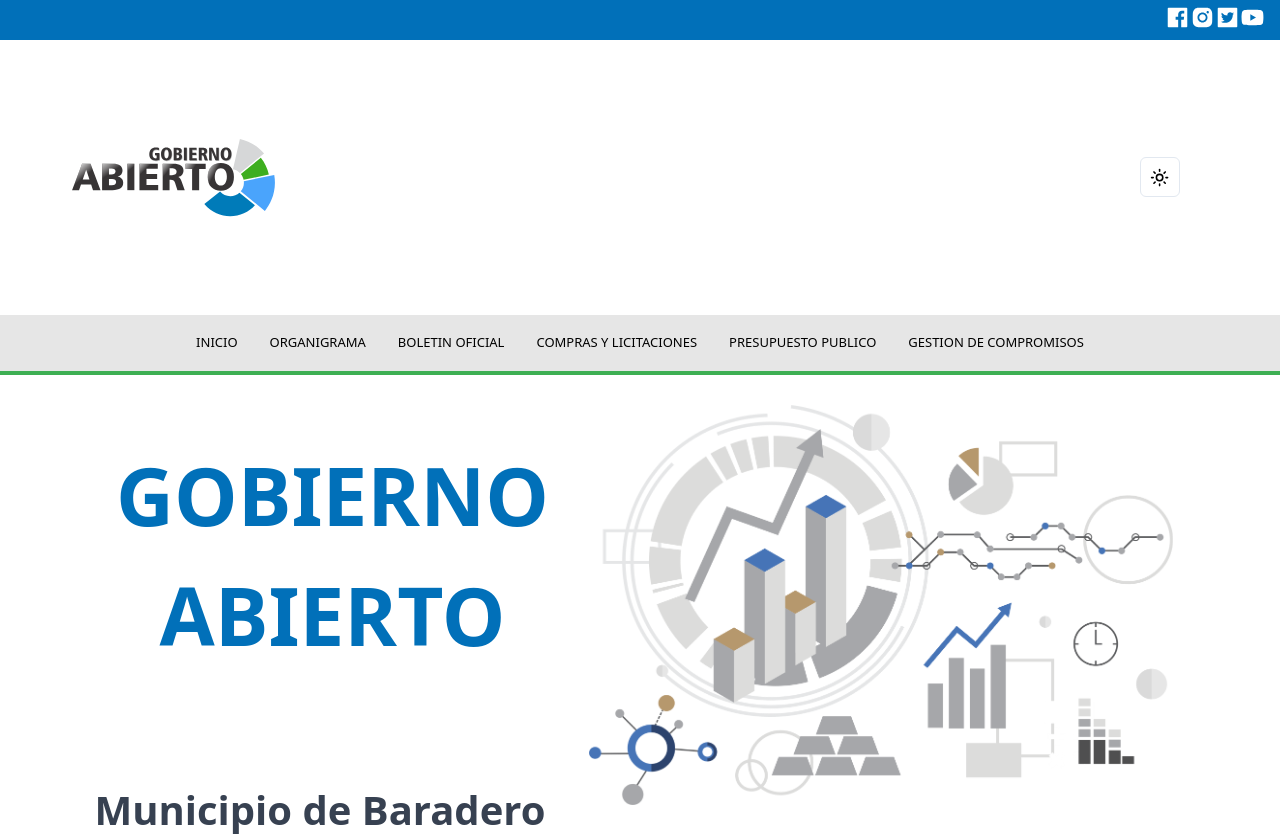
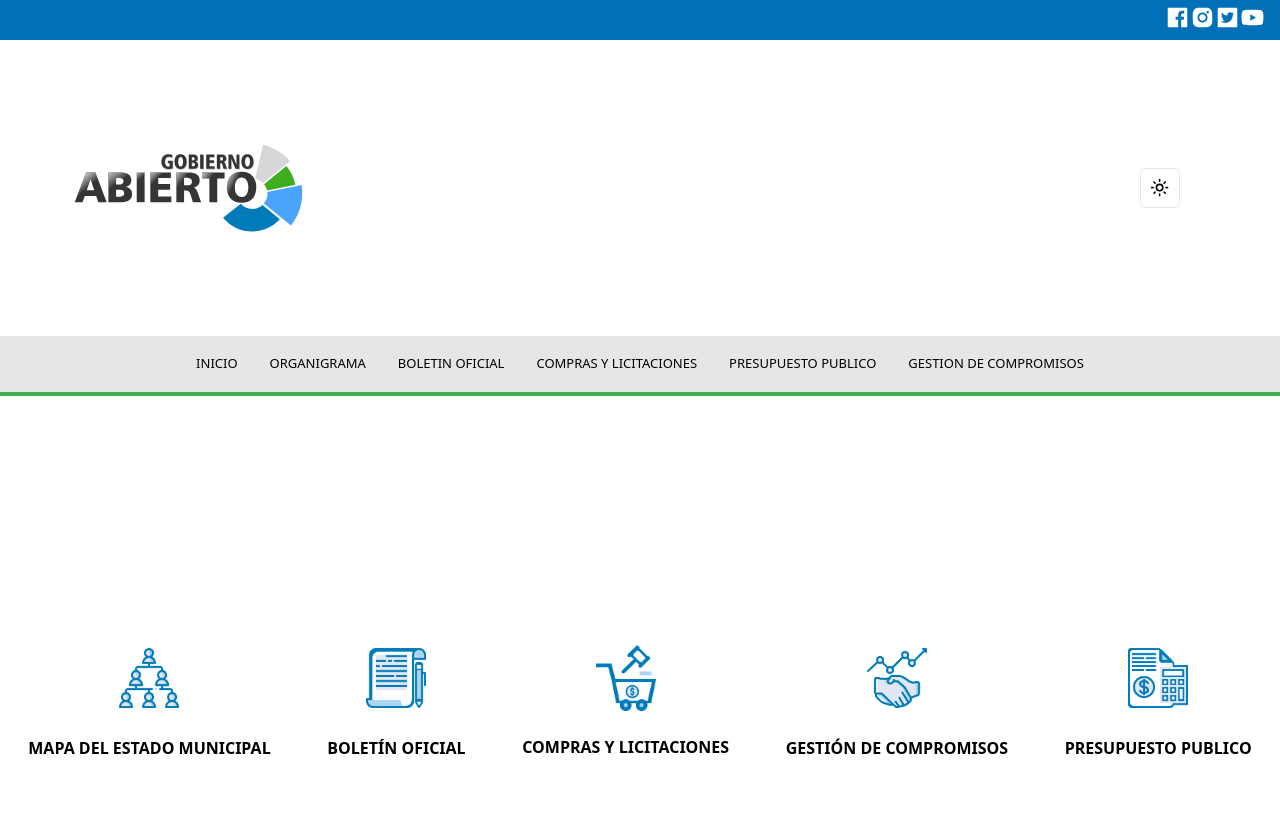
Before and after one commit to manuelcostilla/Gobierno-Abierto, a Next.js app: page / in a window 1280 px wide. Shown: the top 836 px of the page. Built offline with nearby package versions, Linux system fonts and the light colour scheme.

Commit message:
Update image source paths in Organigrama component

```diff
--- a/components/Layout/Header.jsx
+++ b/components/Layout/Header.jsx
@@ -55,7 +55,7 @@ export const Header = () => {
         </div>
         <div className="flex justify-between sm:justify-between items-center p-[50px] sm:w-auto">
           <Link href="/">
-            <Image alt="" src={logo} height={79} width={247} />
+            <Image alt="" src={logo} height={100} width={277} />
           </Link>
           <div className="flex justify-center sm:justify-start items-center p-[50px] sm:w-auto">
           <ModeToggle />
--- a/components/Main.jsx
+++ b/components/Main.jsx
@@ -1,7 +1,6 @@
 import Image from 'next/image'
 import Link from 'next/link'
 
-import imagen_fondo_gobierno_abierto from '../public/imagenes/fondo_gobierno_abierto.png'
 import mapa_estado_municipal from '../public/imagenes/atajo_MapaDelEstadoMunicipal.png'
 import boletin_oficial from '../public/imagenes/atajos_BoletinOficial.png'
 import compra_licitaciones from '../public/imagenes/atajo_ComprasYLicitaciones.png'
@@ -12,65 +11,50 @@ import presupuesto_publico from '../public/imagenes/atajo_PresupuestoPublico.png
 export const Main = () => {
   return (
     <>
-
-      <div className="block lg:flex lg:justify-around  overflow-x-hidden ">
-        <div className="block lg:flex lg:w-[450px] w-full lg:ml-[100px] lg:mt-[60px]  mt-8 ">
-          <h1 className="block lg:flex font-bold text-blue-header font-sans lg:text-[80px] text-[60px] text-center">GOBIERNO ABIERTO</h1>
-        </div>
-        <div className="xs:mt-5 block lg:flex lg:w-[600px] lg:mr-[100px] lg:mt-[30px] ">
-          <Image
-            src={imagen_fondo_gobierno_abierto}
-            alt=""
-            className="block lg:flex lg:w-[600px] lg:h-[400px] w-[300px] h-[150px] ml-4" />
-        </div>
-      </div>
       <div className="hidden lg:w-[100px] lg:h-[10px] lg:bg-green-nav lg:absolute lg:top-[585px] lg:left-[100px]">{/* Barra verde */}</div>
-      <div className="xs:mt-5 items-center w-full xs:flex xs:justify-center md:justify-start lg:justify-start flex ">
-        <h4 className="w-1/2 text-center font-bold font-sans  text-gray-700 text-[40px] lg:absolute lg:top-[620px] mt-40">Municipio de Baradero</h4>
-      </div>
-      <div className="flex items-center mb-56 mt-56  justify-around font-sans font-semibold flex-wrap">
-        <div>
+      <div className="flex flex-col lg:flex-row items-center mb-56 mt-56  justify-around font-sans font-semibold flex-wrap ">
+        <div className='flex flex-col flex-wrap '>
           <div className="text-black text-center p-4 transition duration-300 ease-in-out transform hover:scale-105 ">
             <Link href="../organigrama" className='flex flex-col justify-center items-center content-center p-3'>
-            <Image className="m-auto" src={mapa_estado_municipal} height={80} width={80} alt="" />
+              <Image className="m-auto" src={mapa_estado_municipal} height={60} width={60} alt="" />
             </Link>
           </div>
           <p>MAPA DEL ESTADO MUNICIPAL</p>
         </div>
-        <div>
+        <div className='flex flex-col flex-wrap  '>
           <div className="text-black text-center p-4 transition duration-300 ease-in-out transform hover:scale-105 ">
             <Link href="../boletin-oficial" className='flex flex-col justify-center items-center content-center  p-3'>
-            <Image className="m-auto" src={boletin_oficial} height={80} width={80} alt="" />
+              <Image className="m-auto" src={boletin_oficial} height={60} width={60} alt="" />
             </Link>
           </div>
           <p>BOLETÍN OFICIAL</p>
         </div>
-        <div>
+        <div className='flex flex-col flex-wrap'>
           <div className="text-black text-center p-4 transition duration-300 ease-in-out transform hover:scale-105  ">
             <Link href="../precios-y-licitaciones" className='flex flex-col justify-center items-center content-center p-2'>
-              <Image className="m-auto" src={compra_licitaciones} height={80} width={80} alt="" />
+              <Image className="m-auto" src={compra_licitaciones} height={60} width={60} alt="" />
             </Link>
           </div>
           <p>COMPRAS Y LICITACIONES</p>
         </div>
         {/* <div className="text-black text-center p-[20px] mt-[3px]">
           <Link href="#">
-            <Image className="m-auto" src={datos_abiertos} height={80} width={80} alt="" />
+            <Image className="m-auto" src={datos_abiertos} height={60} width={60} alt="" />
             <p>Datos Abiertos</p>
           </Link>
         </div> */}
-        <div>
+        <div className='flex flex-col flex-wrap'>
           <div className="text-black text-center p-4 transition duration-300 ease-in-out transform hover:scale-105 ">
             <Link href="../Gestion-de-compromisos" className='flex flex-col justify-center items-center content-center p-3'>
-            <Image className="m-auto" src={gestion_compromisos} height={80} width={80} alt="" />
+              <Image className="m-auto" src={gestion_compromisos} height={60} width={60} alt="" />
             </Link>
           </div>
           <p>GESTIÓN DE COMPROMISOS</p>
         </div>
-        <div>
+        <div className='flex flex-col flex-wrap'>
           <div className="text-black text-center p-4 transition duration-300 ease-in-out transform hover:scale-105 ">
             <Link href="../presupuesto-publico" className='flex flex-col justify-center items-center content-center p-3'>
-            <Image className="m-auto" src={presupuesto_publico} height={80} width={80} alt="" />
+              <Image className="m-auto" src={presupuesto_publico} height={60} width={60} alt="" />
             </Link>
           </div>
           <p>PRESUPUESTO PUBLICO</p>
```
Lines whose indentation alone changed are shown as unchanged.
